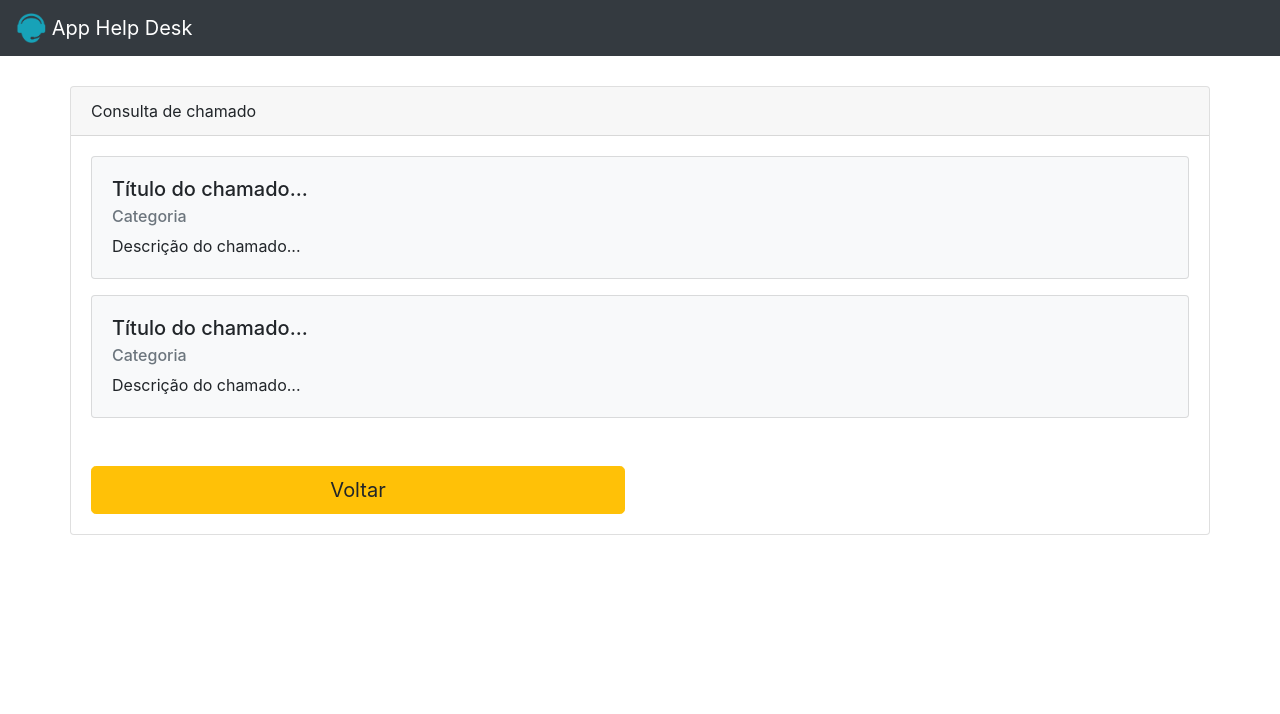
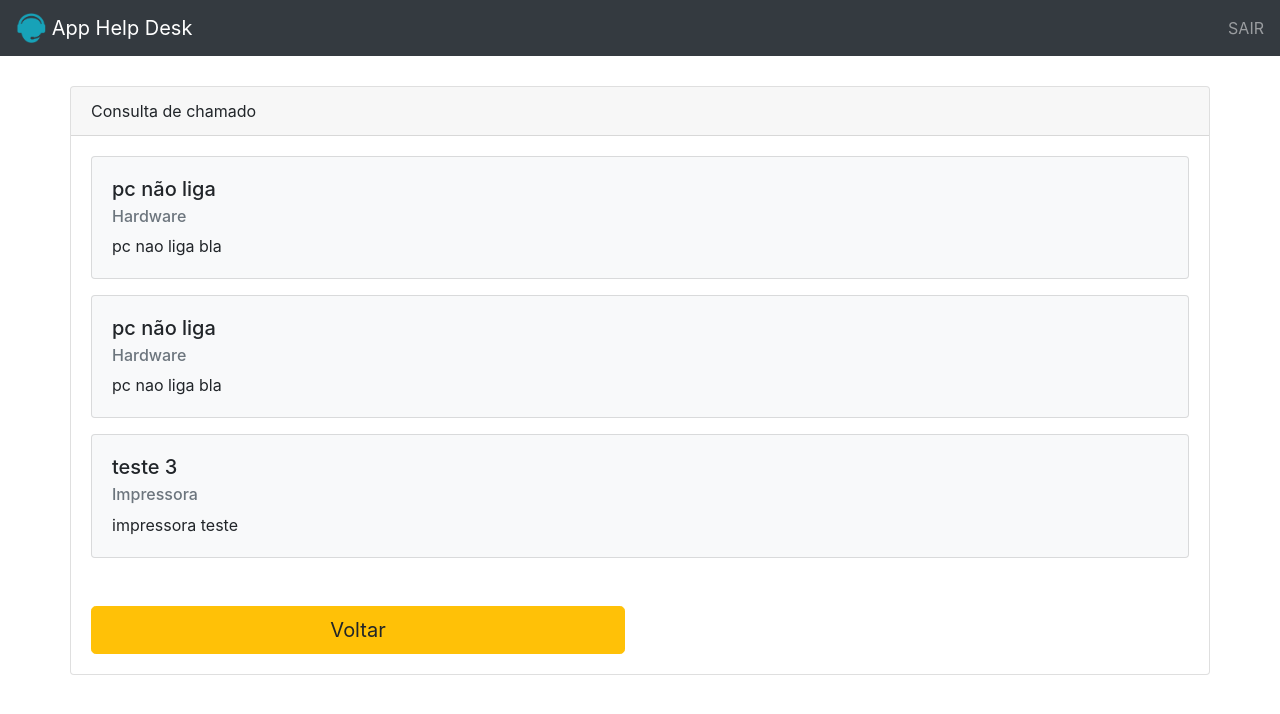
Before and after one commit to AdamiMath/help_deskPHP, a PHP site: page /consultar_chamado.php in a window 1280 px wide. Shown: the top 714 px of the page. Run offline with PHP 8.4, Linux system fonts and the light colour scheme; the visitor is signed in with stand-in values (Sample User, id 1).

Commit message:
funcionalidades incluidas

```diff
--- /dev/null
+++ b/arquivo.txt
@@ -0,0 +1,3 @@
+pc não liga#Hardware#pc nao liga bla
+pc não liga#Hardware#pc nao liga bla
+teste 3#Impressora#impressora teste
--- a/consultar_chamado.php
+++ b/consultar_chamado.php
@@ -1,7 +1,15 @@
+<? require_once "validador_acesso.php" ?>
 <?php
-  require_once "validador_acesso.php"
+
+  $chamados = [];
+   $arquivo = fopen('arquivo.txt', 'r');
+
+   while(!feof($arquivo)){
+   $registro =  fgets($arquivo);
+   $chamados[] = $registro;
+   }
+   fclose($arquivo);
 ?>
-
 
 
 
@@ -28,6 +36,10 @@
         <img src="./imgs/logo.png" width="30" height="30" class="d-inline-block align-top" alt="">
         App Help Desk
       </a>
+      <ul class="navbar-nav">
+        <li class="nav-item">
+          <a class="nav-link" href="logof.php">SAIR</a>
+        </li>
     </nav>
 
     <div class="container">
@@ -40,24 +52,25 @@
             </div>
 
             <div class="card-body">
+              <?php foreach($chamados as $chamado) { ?>
 
+              <?php
+                $chamado_dados = explode('#', $chamado);
+
+                if(count($chamado_dados ) < 3) {
+                  continue;
+                }
+
+              ?>
               <div class="card mb-3 bg-light">
                 <div class="card-body">
-                  <h5 class="card-title">Título do chamado...</h5>
-                  <h6 class="card-subtitle mb-2 text-muted">Categoria</h6>
-                  <p class="card-text">Descrição do chamado...</p>
-
+                  <h5 class="card-title"><?=$chamado_dados[0]?></h5>
+                  <h6 class="card-subtitle mb-2 text-muted"><?=$chamado_dados[1]?></h6>
+                  <p class="card-text"><?=$chamado_dados[2]?></p>
                 </div>
               </div>
+              <?php } ?>
 
-              <div class="card mb-3 bg-light">
-                <div class="card-body">
-                  <h5 class="card-title">Título do chamado...</h5>
-                  <h6 class="card-subtitle mb-2 text-muted">Categoria</h6>
-                  <p class="card-text">Descrição do chamado...</p>
-
-                </div>
-              </div>
 
               <div class="row mt-5">
                 <div class="col-6">
```
Also changed, not shown: abrir_chamado.php (+9 -5 lines), home.php (+7 -0 lines), logof.php (added, +9 -0 lines), registra_chamado.php (added, +12 -0 lines).
